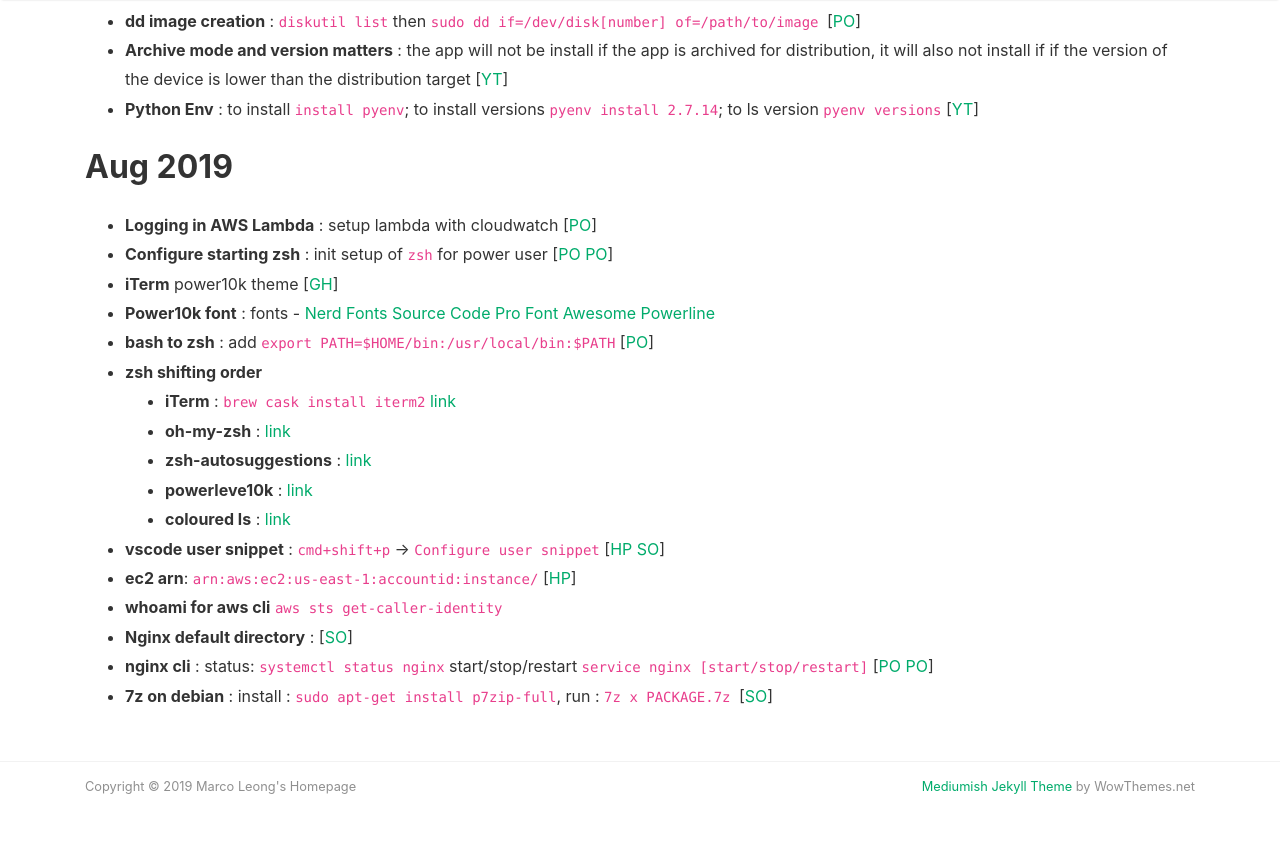
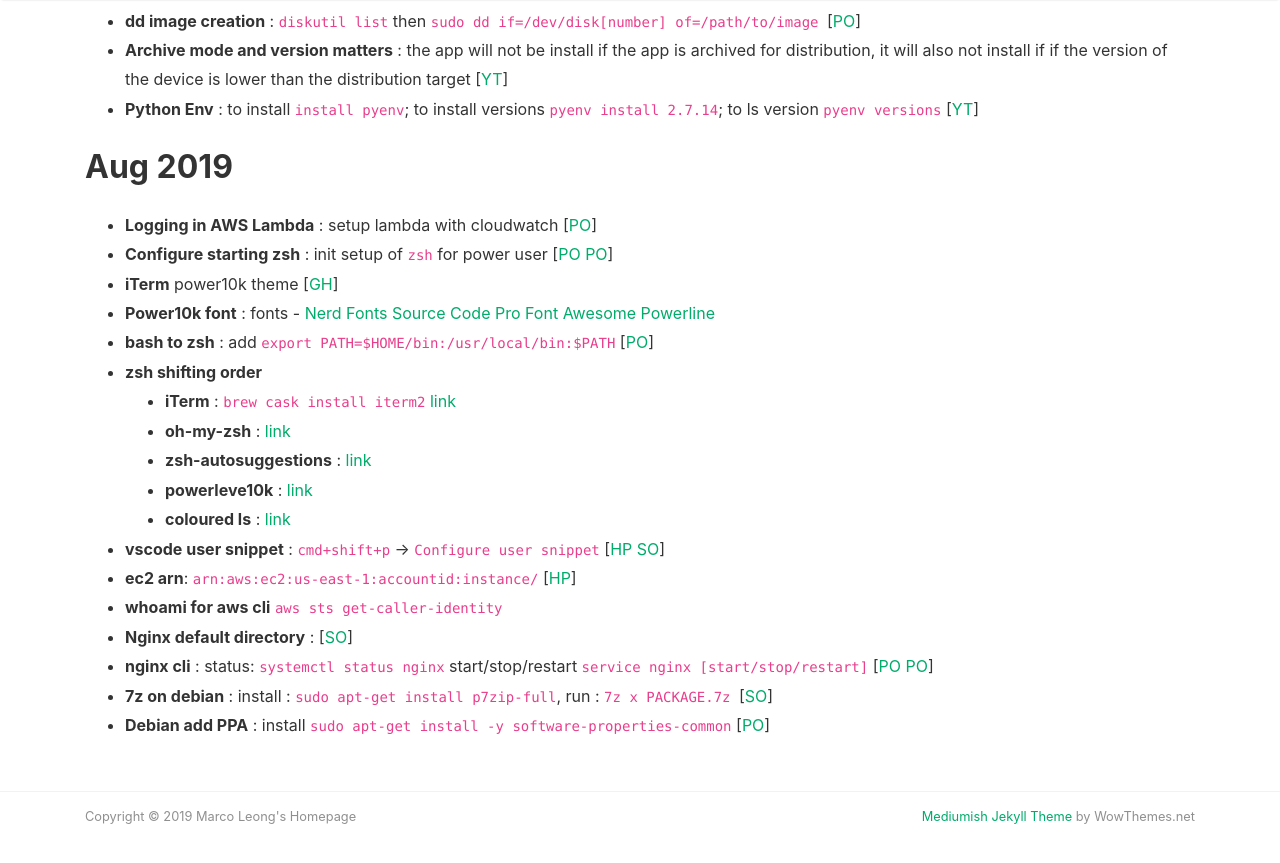
Before and after one commit to MarcoLeongDev/MarcoLeongDev.github.io, a Jekyll site: the page built from journey.md, in a window 1280 px wide and 900 px high, scrolled down 3564 px. Shown: the top 863 px of the window. Built offline with Jekyll 4.4.1, drawn with Linux system fonts in a browser that asks for light colours; nearby versions of some CDN libraries; our own code applies the rules of GitHub Pages for plain Markdown files.

Commit message:
Update journey.md

```diff
--- a/journey.md
+++ b/journey.md
@@ -115,6 +115,7 @@
 - **Nginx default directory** : [[SO](https://stackoverflow.com/questions/10674867/nginx-default-public-www-location)]
 - **nginx cli** : status: `systemctl status nginx` start/stop/restart `service nginx [start/stop/restart]` [[PO](https://www.digitalocean.com/community/tutorials/how-to-install-nginx-on-ubuntu-18-04-quickstart) [PO](https://www.keycdn.com/support/nginx-commands)]
 - **7z on debian** : install : `sudo apt-get install p7zip-full`, run : `7z x PACKAGE.7z ` [[SO](https://askubuntu.com/questions/219392/how-can-i-uncompress-a-7z-file#219395)]
+- **Debian add PPA** : install `sudo apt-get install -y software-properties-common` [[PO](https://www.itzgeek.com/how-tos/mini-howtos/add-apt-repository-command-not-found-debian-ubuntu-quick-fix.html)]
 
 
 
```
